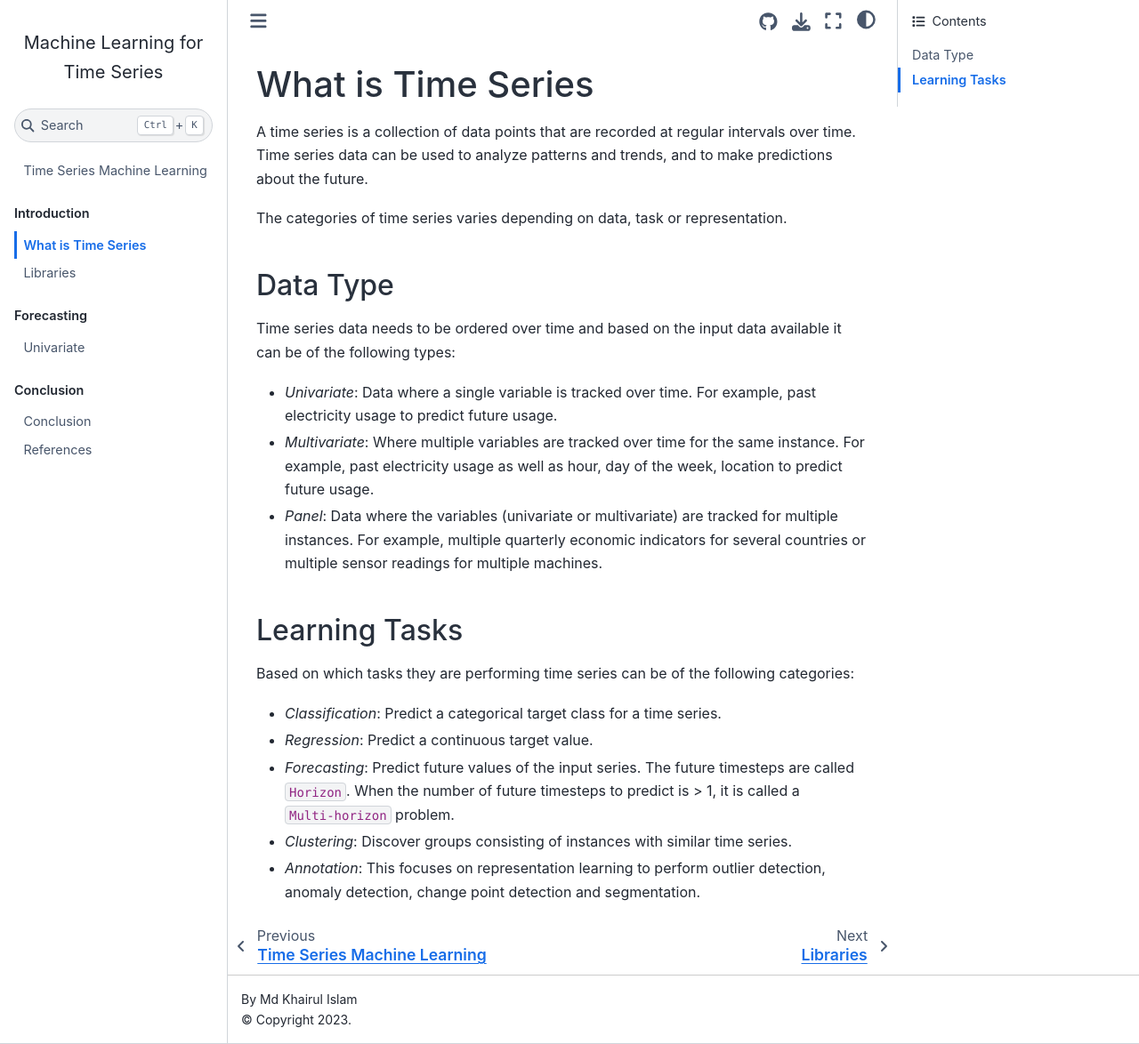
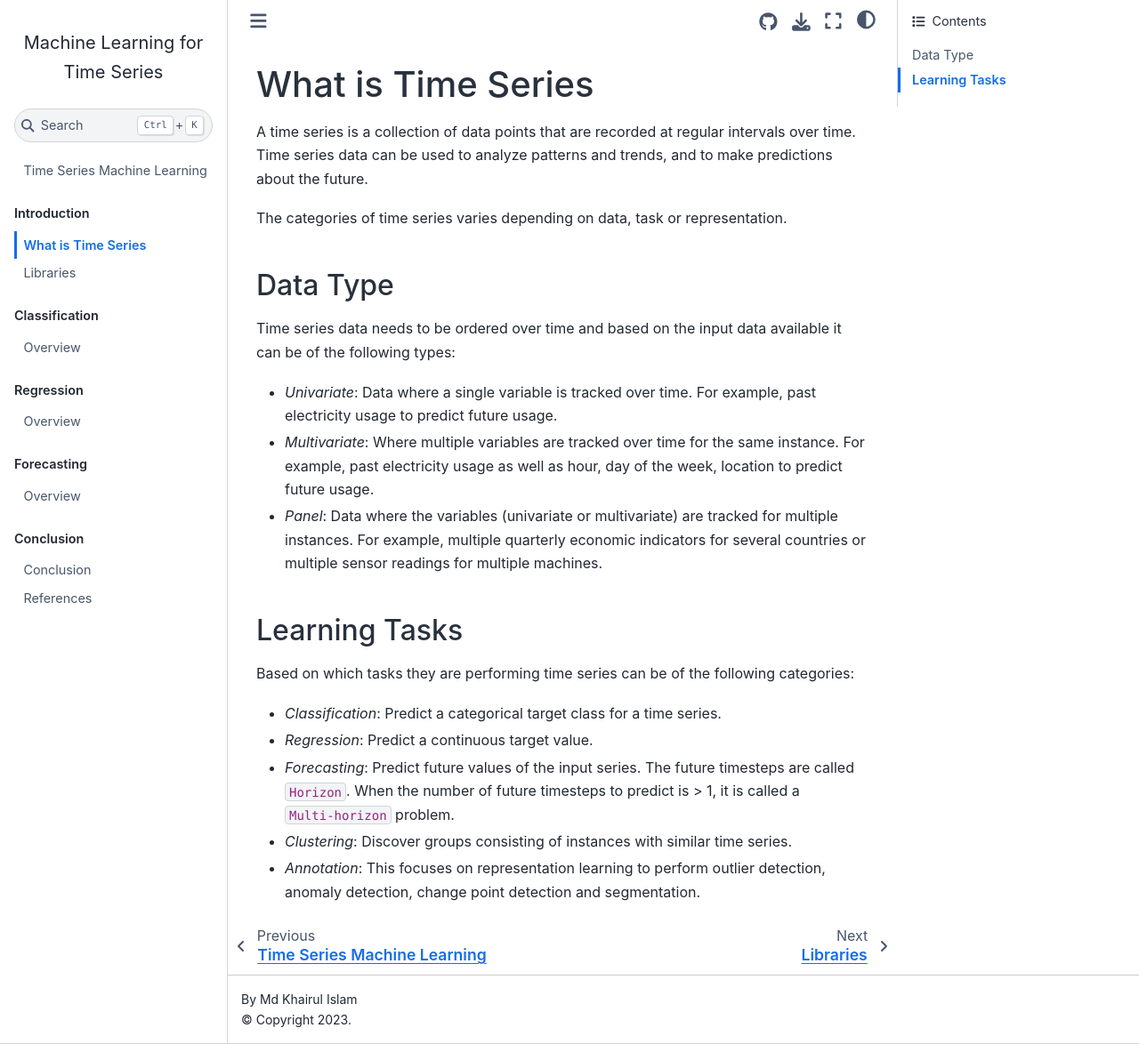
Before and after one commit to khairulislam/Timeseries-ML, a Jupyter Book: the page built from pages/introduction/categories.md, in a window 1280 px wide and 1174 px high. Shown: the whole window at 89% size. Built offline with Jupyter Book 1.0.4 settings and Sphinx 7.4.7 and the Sphinx Book theme 1.1.4, drawn with Linux system fonts in a browser that asks for light colours.

Commit message:
add overview files

```diff
--- a/_toc.yml
+++ b/_toc.yml
@@ -9,9 +9,17 @@ parts:
     - file: pages/introduction/categories
     - file: pages/introduction/library
 
+- caption: Classification
+  chapters:
+  - file: pages/classification/overview
+
+- caption: Regression
+  chapters:
+  - file: pages/regression/overview
+
 - caption: Forecasting
   chapters:
-  - file: pages/forecasting/airline
+  - file: pages/forecasting/overview
 
 - caption: Conclusion
   chapters:
--- a/pages/introduction/categories.md
+++ b/pages/introduction/categories.md
@@ -17,7 +17,7 @@ Time series data needs to be ordered over time and based on the input data avail
 Based on which tasks they are performing time series can be of the following categories:
 
 * *Classification*: Predict a categorical target class for a time series.
-* *Regression*:  Predict a continuous target value.
+* *Regression*: Predict a continuous target value.
 * *Forecasting*: Predict future values of the input series. The future timesteps are called `Horizon`. When the number of future timesteps to predict is > 1, it is called a `Multi-horizon` problem.
 * *Clustering*: Discover groups consisting of instances with similar time series.
 * *Annotation*: This focuses on representation learning to perform outlier detection, anomaly detection, change point detection and segmentation.
--- a/requirements.txt
+++ b/requirements.txt
@@ -1,6 +1,6 @@
 jupyter-book==0.15.1
 matplotlib
-numpy
+numpy<2 # https://stackoverflow.com/questions/78634235/numpy-dtype-size-changed-may-indicate-binary-incompatibility-expected-96-from
 docutils==0.17.1
 sphinx==5
 sktime
```
Also changed, not shown: README.md (+1 -6 lines), pages/classification/overview.ipynb (added), pages/forecasting/overview.ipynb, pages/regression/overview.ipynb (added).
